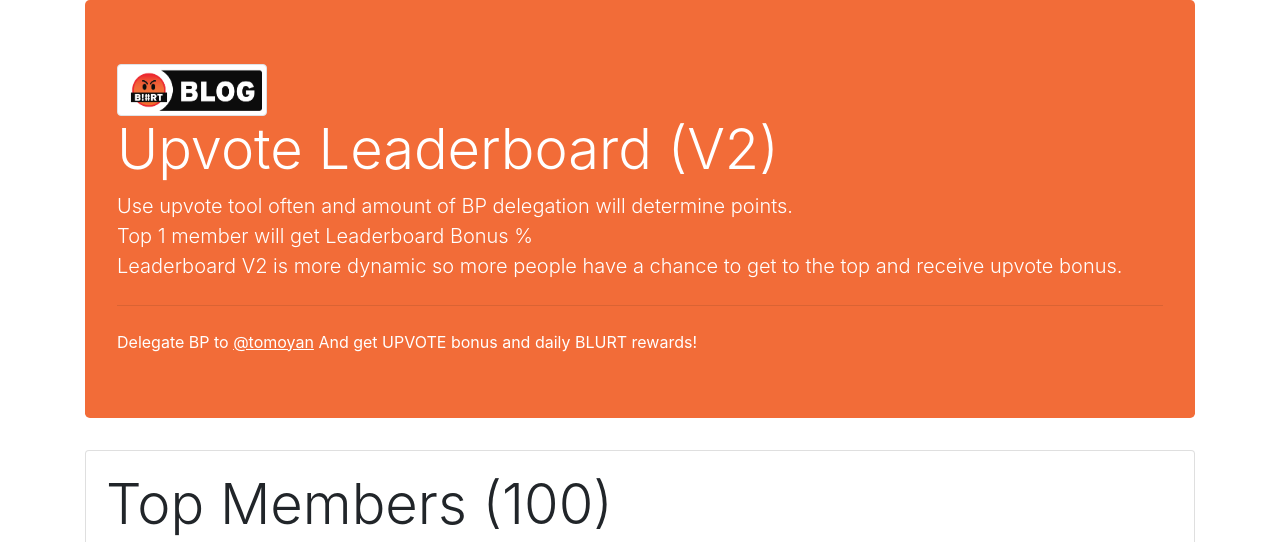
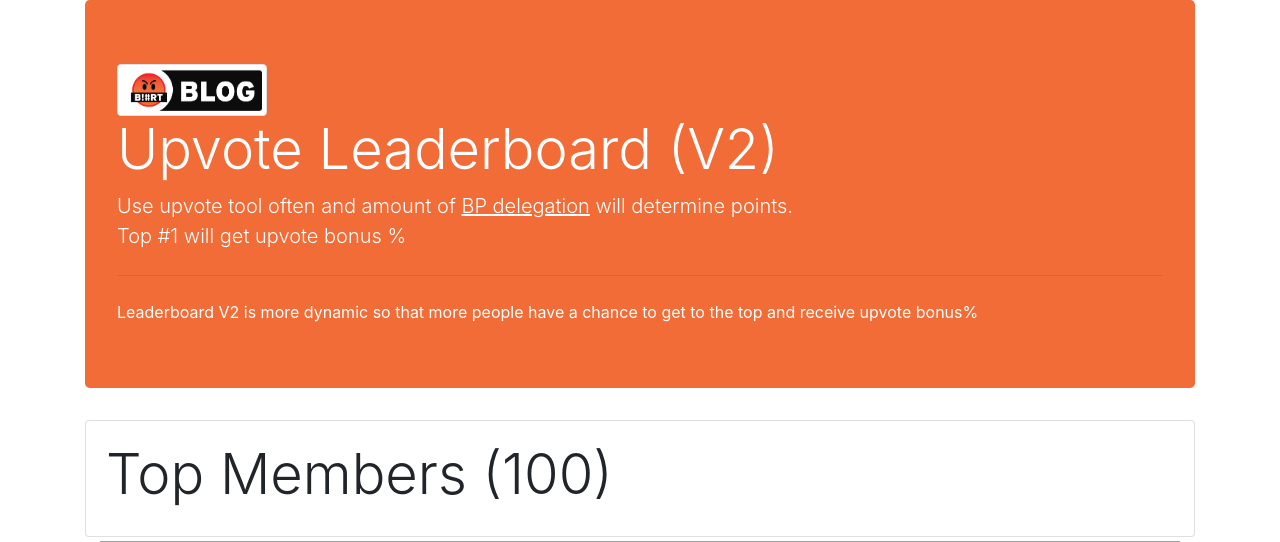
Before and after one commit to tomoyan/blurtblock, a Flask app: template templates/blurt/leaderboard.html in a window 1280 px wide. Shown: the part 56-598 px from the top of the page. Run offline with Flask 2, Linux system fonts and the light colour scheme; the template is opened without the code that fills it, so the values that code supplies are empty; parts of the project's set-up code (start-up, migrations or seed data) failed here and were passed over; some libraries are stand-ins or nearby versions; grey boxes are pictures that could not be loaded.

Commit message:
update leaderboard

```diff
--- a/BlurtChain.py
+++ b/BlurtChain.py
@@ -293,7 +293,6 @@ class BlurtChain:
                 elif op['type'] == 'delete_comment':
                     op_data['permlink'] = op["permlink"]
                 elif op['type'] == 'account_witness_vote':
-                    print(op)
                     op_data['account'] = op["account"]
                     op_data['witness'] = op["witness"]
                     op_data['approve'] = op["approve"]
--- a/templates/blurt/leaderboard.html
+++ b/templates/blurt/leaderboard.html
@@ -39,19 +39,15 @@
                     width="150" alt="blurt logo" class="img-thumbnail">
                 <h1 class="display-4">Upvote Leaderboard (V2)</h1>
                 <p class="lead">
-                    Use upvote tool often and amount of BP delegation will determine points.<br>
-                    Top 1 member will get Leaderboard Bonus %<br>
-                    Leaderboard V2 is more dynamic so more people have a chance to get to the top and
-                    receive upvote bonus.
+                    Use upvote tool often and amount of
+                    <a href="/blurt/delegate/" class="text-white"><u>BP delegation</u></a>
+                    will determine points.<br>
+                    Top #1 will get upvote bonus %
+
                 </p>
                 <hr class="my-4">
-                Delegate BP to
-                <a href="https://blurt.blog/@tomoyan"
-                    class="bg-blurt text-white"
-                    target="_blank" rel="noopener noreferrer">
-                    <u>@tomoyan</u>
-                </a>
-                And get UPVOTE bonus and daily BLURT rewards!
+                Leaderboard V2 is more dynamic so that more people have a chance to get to the top and
+                receive upvote bonus%
             </div>
 
             <div class="card">
```
